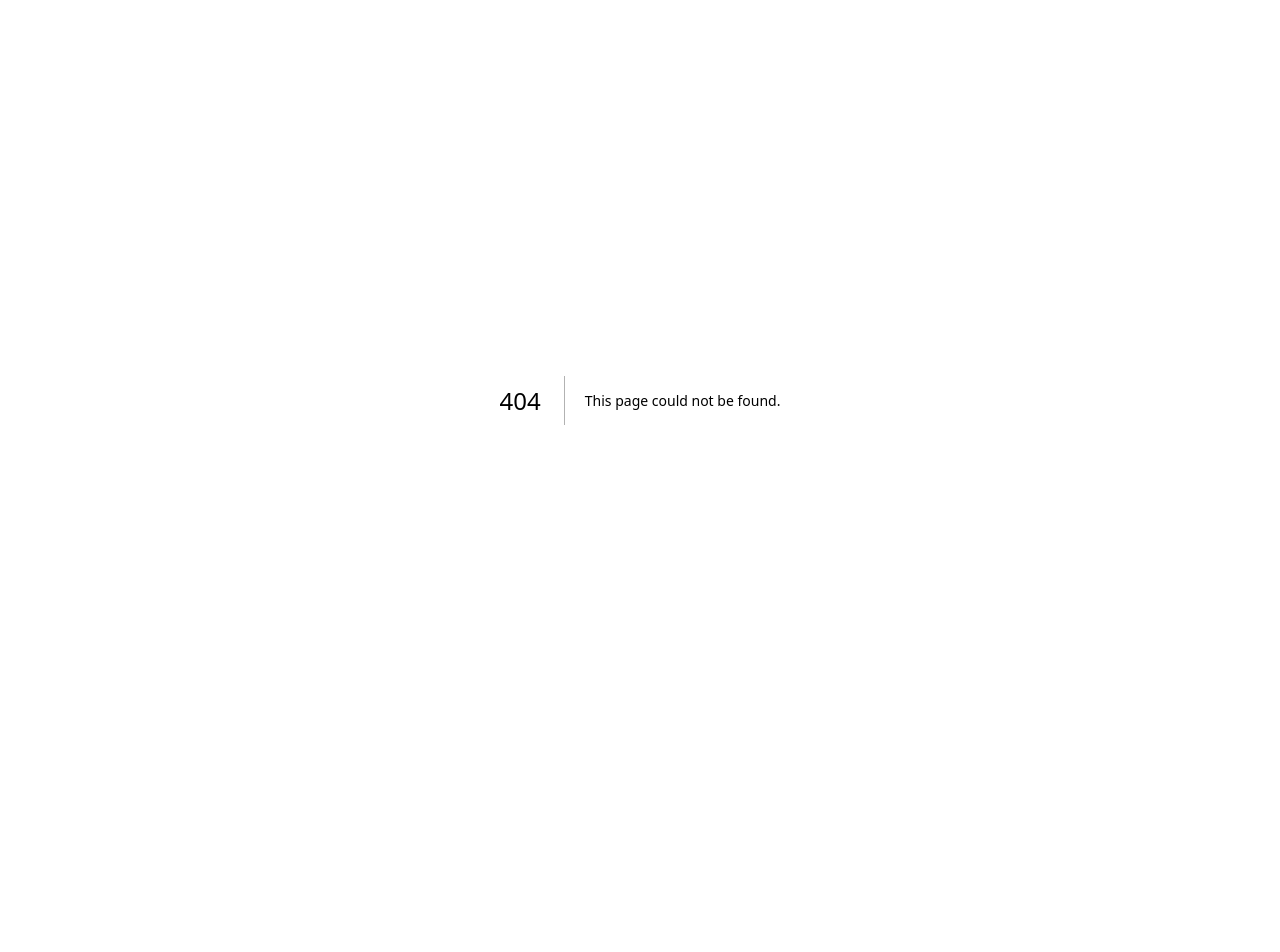
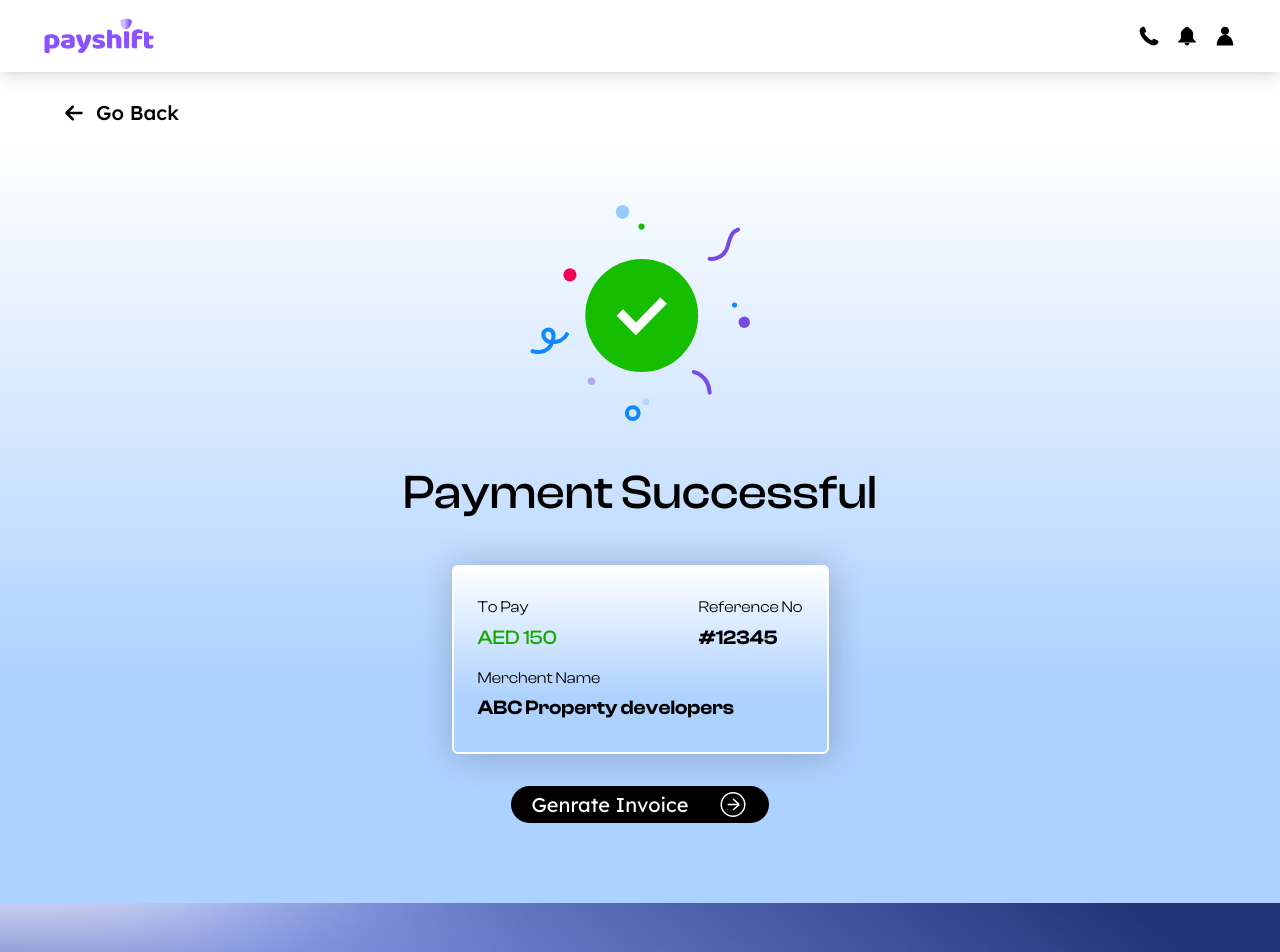
Before and after one commit to Hashir-Khan777/payshift, a Next.js app: page /success in a window 1280 px wide. Before the commit this address had no page. Shown: the top 952 px of the page. Before the commit the page ends 800 px from the top, so only its background shows below. Built offline with nearby package versions, Linux system fonts and the light colour scheme.

Commit message:
error message and succes message pages completed

```diff
--- /dev/null
+++ b/src/Components/PaymentDetails.jsx
@@ -0,0 +1,33 @@
+import React from 'react'
+
+const PaymentDetails = ({ card }) => {
+    const { amount, refNo, merchentName } = card;  // Destructure from card
+
+    return (
+        <div>
+            <div
+                className="mx-auto md:w-[377px] w-[90%] py-[32px] px-[24px] flex flex-row flex-wrap justify-between gap-5 border-2 border-white rounded-md text-left"
+                style={{
+                    background: "linear-gradient(0deg, #aed2ff 30%, #ffffff)",
+                    boxShadow: "2px 2px 35px 2px rgba(0, 0, 0, 0.2)", // Adjust as needed
+                }}
+            >
+                <div className="flex flex-col gap-2 justify-start">
+                    <p className="md:text-[16px]/[17.5px] text-[14px] font-[400] text-[#000000]">To Pay</p>
+                    <p className="text-[20px]/[25px] font-[500] text-[#17A900]">AED {amount}</p>
+                </div>
+                <div className="flex flex-col gap-2 justify-start">
+                    <p className="md:text-[16px]/[17.5px] text-[14px] font-[400] text-[#000000]">Reference No</p>
+                    <p className="text-[20px]/[25px] font-[600] text-[#000000]">{refNo}</p>
+                </div>
+                <div className="flex flex-col gap-2 justify-start">
+                    <p className="md:text-[16px]/[17.5px] text-[14px] font-[400] text-[#000000]">Merchent Name</p>
+                    <p className="text-[20px]/[25px] font-[600] text-[#000000]">{merchentName}</p>
+                </div>
+            </div>
+        </div>
+    );
+};
+
+
+export default PaymentDetails
--- a/src/app/checkout/Checkout.jsx
+++ b/src/app/checkout/Checkout.jsx
@@ -150,7 +150,7 @@ const CheckOutComponent = ({
               <button
                 type="button"
                 onClick={() => setShowCvv((prev) => !prev)} // Toggle state
-                className="text-gray-500 px-2 transition-colors duration-200"
+                className="text-black px-2 transition-colors duration-200"
               >
                 {showCvv ? <BsEyeSlash size={20} /> : <BsEye size={20} />}
               </button>
--- /dev/null
+++ b/src/app/error-message/page.js
@@ -0,0 +1,40 @@
+import Navbar from "@/Components/Navbar";
+import Footer from "@/Components/Footer";
+import { FaArrowLeft } from "react-icons/fa6";
+import Link from "next/link";
+
+
+export default function ErrorMessage() {
+    return (
+        <>
+            <div className="w-full bg-[#ffffff] mt-20 py-5 flex flex-row justify-start items-center gap-3 px-4 md:ps-16 ps-6 cursor-pointer">
+                <FaArrowLeft className="md:w-[20px] w-[15.28px] md:h-[20px] h-[15.22px]" />
+                <p className="text-black md:text-[20px]/[25px] text-[14px]/[17.5px] tracking-[4%] font-lexend font-[500]">
+                    Go Back
+                </p>
+            </div>
+            <Navbar />
+
+            <section className="my-0 w-full h-[90vh] flex flex-col justify-start items-center py-10" style={{
+                background: "linear-gradient(0deg, #aed2ff 30%, #ffffff)",
+            }} >
+
+                <div className="w-full flex flex-col justify-center items-center gap-8  mt-10 text-center">
+
+                <img src="./svgIcons/error.svg" className="w-[115px] h-[115px]" alt="error" />
+
+                <h1 className="md:text-[48px]/[60px] text-[28px]/[34.44px] font-cashdisplay font-[500] text-center px-[20px] py-[10px]">Payment Failed</h1>
+
+                <p className="md:text-[24px]/[30px] text-[16px]/[20px] md:font-[500] font-[300] font-lexend tracking-normal px-5">An Unexpected error occurred. Please try again in sometime</p>
+
+                <Link href='/' className="text-[16px]/[20px] font-[600] font-lexend underline">Retry Payment</Link>
+
+                </div>
+
+
+            </section>
+            <Footer />
+
+        </>
+    );
+}
--- a/src/app/my-document/page.js
+++ b/src/app/my-document/page.js
@@ -211,7 +211,7 @@ const myRequest = [
   },
 ];
 
-export default function Home() {
+export default function MyDocument() {
   return (
     <>
       <div className="w-full bg-[#ffffff] mt-20 py-5 flex flex-row justify-start items-center gap-3 px-4 md:ps-16 ps-6 cursor-pointer">
--- a/src/app/my-report/page.js
+++ b/src/app/my-report/page.js
@@ -201,7 +201,7 @@ const myRequest = [
 
 ]
 
-export default function Home() {
+export default function MyReport() {
     return (
         <>
             <div className="w-full bg-[#ffffff] mt-20 py-5 flex flex-row justify-start items-center gap-3 px-4 md:ps-16 ps-6 cursor-pointer">
--- a/src/app/my-request/page.js
+++ b/src/app/my-request/page.js
@@ -201,7 +201,7 @@ const myRequest = [
 
 ]
 
-export default function Home() {
+export default function MyRequest() {
     return (
         <>
             <div className="w-full bg-[#ffffff] mt-20 py-5 flex flex-row justify-start items-center gap-3 px-4 md:ps-16 ps-6 cursor-pointer">
--- /dev/null
+++ b/src/app/success/page.js
@@ -0,0 +1,53 @@
+import Navbar from "@/Components/Navbar";
+import Footer from "@/Components/Footer";
+import { FaArrowLeft } from "react-icons/fa6";
+import PaymentDetails from "@/Components/PaymentDetails";
+
+const PaymentCard = {
+    amount:150,
+    refNo:"#12345",
+    merchentName:"ABC Property developers"
+}
+
+
+export default function ErrorMessage() {
+    return (
+        <>
+            <div className="w-full bg-[#ffffff] mt-20 py-5 flex flex-row justify-start items-center gap-3 px-4 md:ps-16 ps-6 cursor-pointer">
+
+                <FaArrowLeft className="md:w-[20px] w-[15.28px] md:h-[20px] h-[15.22px]" />
+                <p className="text-black md:text-[20px]/[25px] text-[14px]/[17.5px] tracking-[4%] font-lexend font-[500]">
+                    Go Back
+                </p>
+            </div>
+            <Navbar />
+
+            <section className="w-full pt-10 pb-20" style={{
+                background: "linear-gradient(0deg, #aed2ff 30%, #ffffff)",
+            }} >
+
+                <div className="w-full flex flex-col justify-center items-center gap-8  mt-5 text-center">
+
+                    <img src="./svgIcons/success.svg" className="md:w-[220px] md:h-[216px] w-[150px] h-[150px]" alt="error" />
+
+                    <h1 className="md:text-[48px]/[60px] text-[28px]/[34.44px] font-cashdisplay font-[500] text-center px-[20px] py-[10px]">Payment Successful</h1>
+
+                   <PaymentDetails card={PaymentCard} />
+
+                    <button className="animated-button flex items-center justify-center gap-7 px-5 py-2 bg-black text-white font-normal rounded-full hover:bg-gray-800 h-[37px] ">
+                        <span className="relative  text-base left-0 md:text-[20px]/[25px] animated-text transition-all ease-linear duration-[400ms] font-lexend">
+                            Genrate Invoice
+                        </span>
+                        <img
+                            src="/svgIcons/slidercomponenticon.svg"
+                            className="relative right-0 transition-all ease-linear duration-[400ms] animated-icon w-[22px] h-[18px] md:w-[32px] md:h-[25px]"
+                        />
+                    </button>
+
+</div>
+            </section>
+            <Footer />
+
+        </>
+    );
+}
```
Also changed, not shown: public/svgIcons/error.svg (added), public/svgIcons/success.svg (added).
